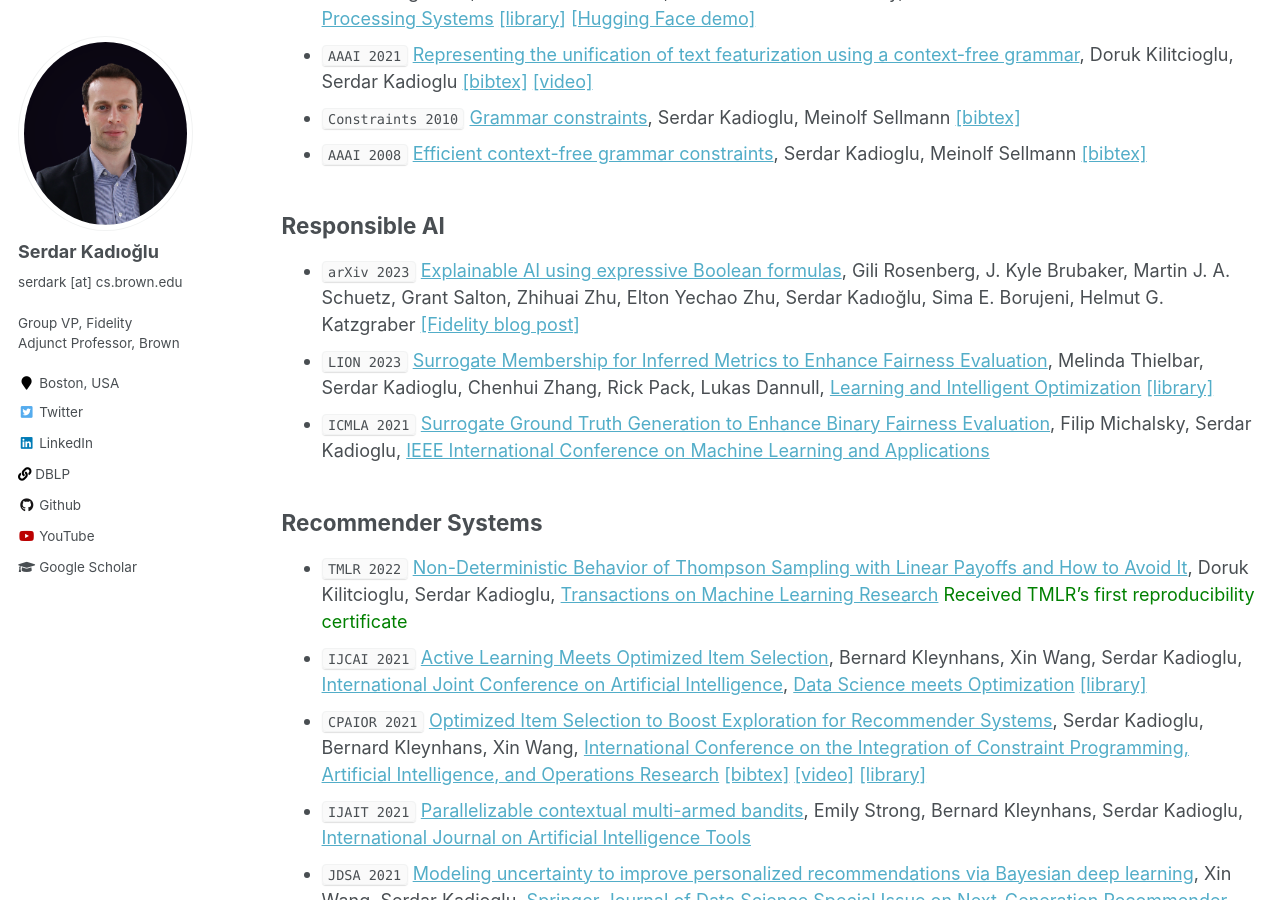
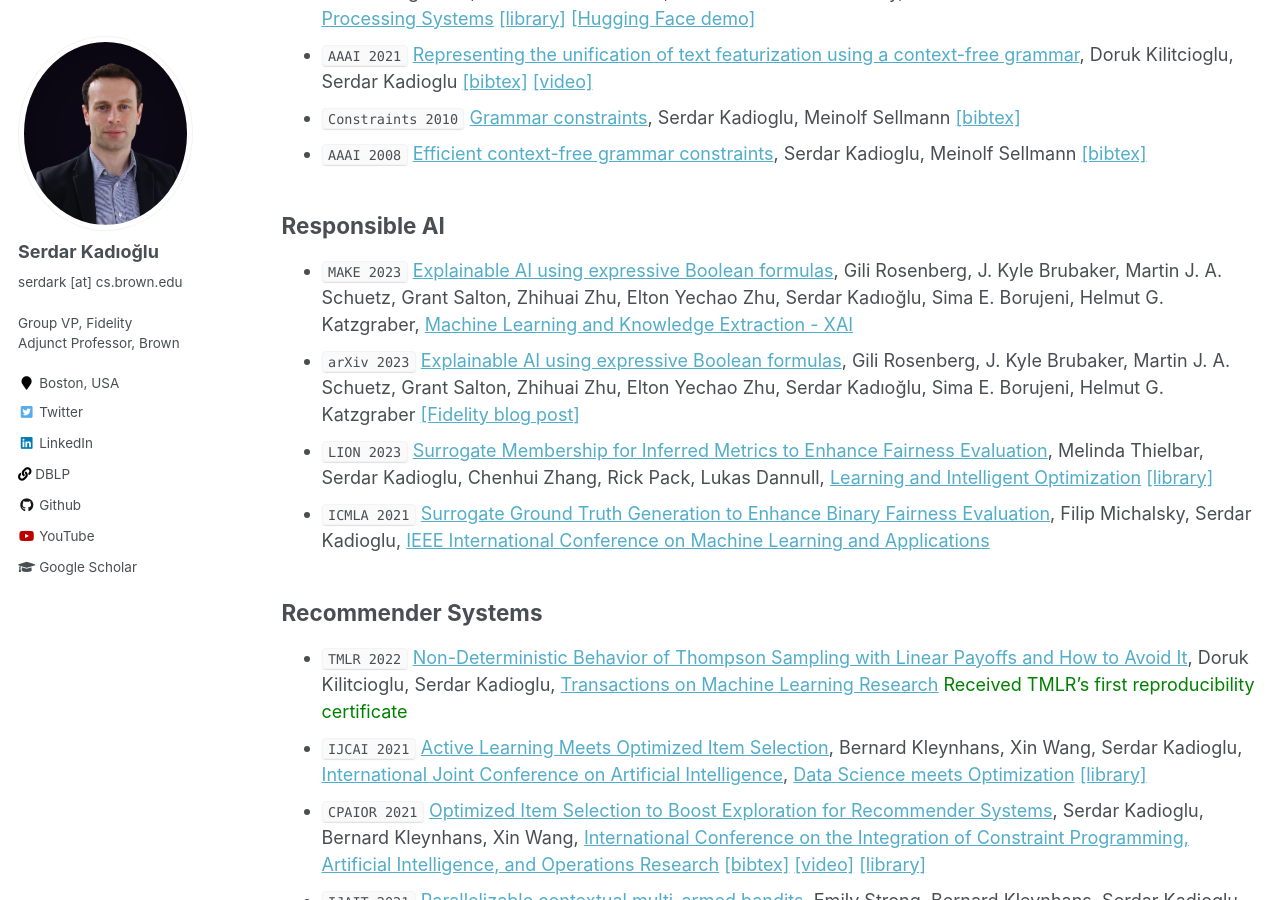
Before and after one commit to skadio/skadio.github.io, a Jekyll site: the page built from _pages/publications.md, in a window 1280 px wide and 900 px high, scrolled down 779 px. Built offline with Jekyll 4.4.1, drawn with Linux system fonts in a browser that asks for light colours.

Commit message:
Update publications.md

```diff
--- a/_pages/publications.md
+++ b/_pages/publications.md
@@ -33,6 +33,7 @@ author_profile: true
 
 
 ## Responsible AI
+* `MAKE 2023` [Explainable AI using expressive Boolean formulas](https://www.mdpi.com/2504-4990/5/4/86), Gili Rosenberg, J. Kyle Brubaker, Martin J. A. Schuetz, Grant Salton, Zhihuai Zhu, Elton Yechao Zhu, Serdar Kadıoğlu, Sima E. Borujeni, Helmut G. Katzgraber, [Machine Learning and Knowledge Extraction - XAI](https://www.mdpi.com/journal/make/special_issues/0T6AZ35M66)
 * `arXiv 2023` [Explainable AI using expressive Boolean formulas](https://arxiv.org/abs/2306.03976), Gili Rosenberg, J. Kyle Brubaker, Martin J. A. Schuetz, Grant Salton, Zhihuai Zhu, Elton Yechao Zhu, Serdar Kadıoğlu, Sima E. Borujeni, Helmut G. Katzgraber [[Fidelity blog post]](https://fcatalyst.com/blog/june2023/explainable-ai-using-expressive-boolean-formulas)
 * `LION 2023` [Surrogate Membership for Inferred Metrics to Enhance Fairness Evaluation](https://link.springer.com/chapter/10.1007/978-3-031-44505-7_29), Melinda Thielbar, Serdar Kadioglu, Chenhui Zhang, Rick Pack, Lukas Dannull, [Learning and Intelligent Optimization](https://lion17.org/) [[library]](https://github.com/fidelity/jurity)
 * `ICMLA 2021` [Surrogate Ground Truth Generation to Enhance Binary Fairness Evaluation](https://ieeexplore.ieee.org/abstract/document/9680169), Filip Michalsky, Serdar Kadioglu, [IEEE International Conference on Machine Learning and Applications](https://www.icmla-conference.org/icmla21/)
```
